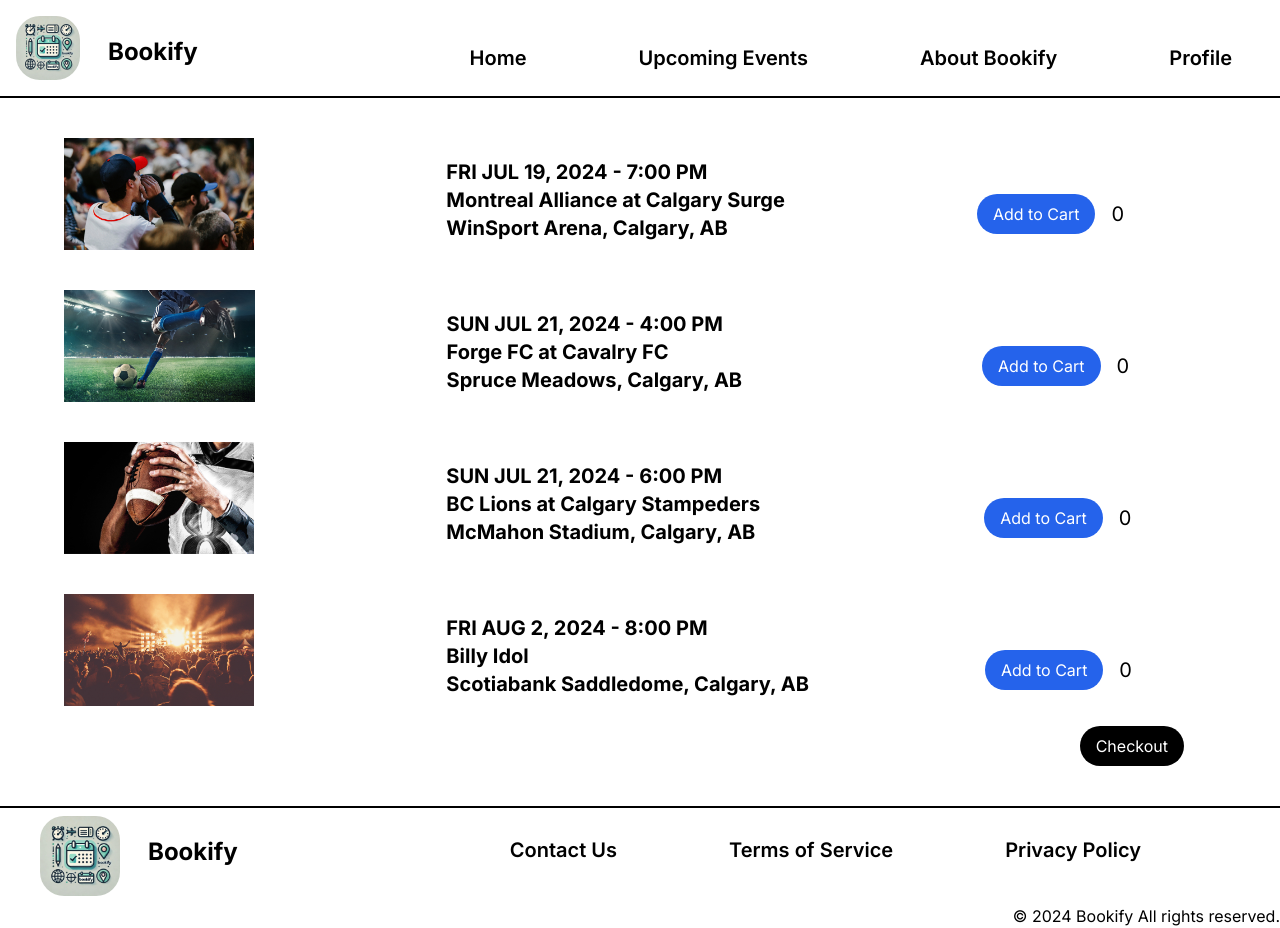
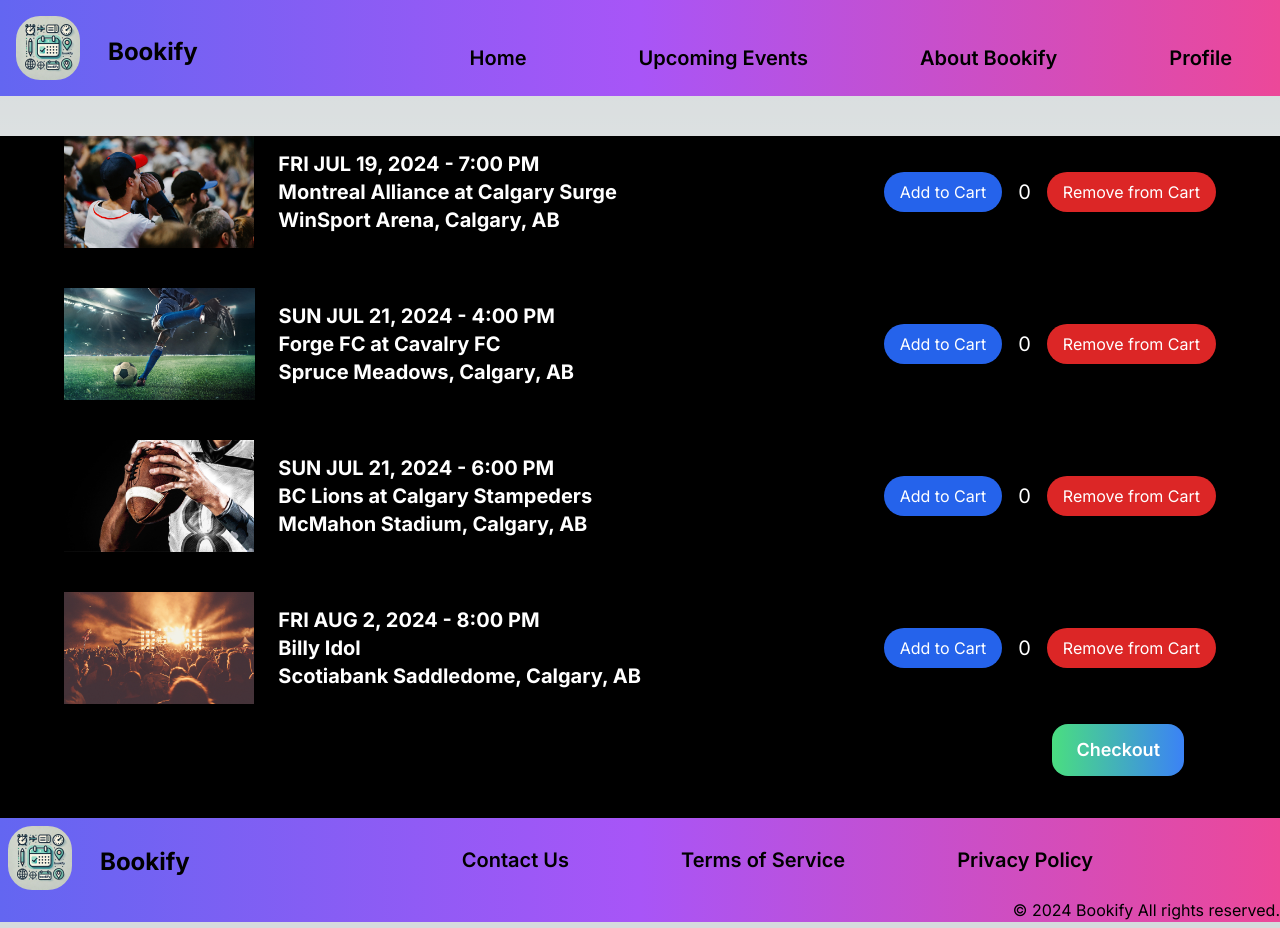
Before and after one commit to RudraYPatel/bookify, a Next.js app: page /upcoming-events in a window 1280 px wide. Built offline with nearby package versions, Linux system fonts and the light colour scheme.

Commit message:
change commit by smit

```diff
--- a/app/components/footer.js
+++ b/app/components/footer.js
@@ -4,8 +4,8 @@
 export default function Footer() {
   return (
     <main>
-    <div className="flex footer-content ">
-    <img src="/logo.jpg" alt="Logo" className="h-20 w-20 m-2 ml-10 rounded-3xl"/>
+    <div className="flex bg-gradient-to-r from-indigo-500 via-purple-500 to-pink-500 footer-content ">
+    <img src="/logo.jpg" alt="Logo" className="h-16 w-16 m-2 rounded-3xl"/>
     <h1 className="text-2xl mt-7 ml-5 font-bold">Bookify</h1>
       <ul className="footer-links">
       <div className="flex flex-row ml-40 mt-5">
@@ -16,7 +16,7 @@
       </ul>
       <div></div>
     </div>
-    <div className='text-right '><p>&copy; {new Date().getFullYear()} Bookify All rights reserved.</p></div>
+    <div className='text-right bg-gradient-to-r from-indigo-500 via-purple-500 to-pink-500'><p>&copy; {new Date().getFullYear()} Bookify All rights reserved.</p></div>
     </main>
   )
 }
--- a/app/components/header.js
+++ b/app/components/header.js
@@ -3,7 +3,7 @@
 
 export default function Header() {
   return (
-    <div className="flex  p-2">
+    <div className="flex bg-gradient-to-r from-indigo-500 via-purple-500 to-pink-500 p-2">
         <img src="/logo.jpg" alt="Logo" className="h-16 w-16 m-2 rounded-3xl"/>
         <h1 className="text-2xl mt-7 ml-5 font-bold">Bookify</h1>
         <div className="flex flex-row ml-auto">
--- a/app/page.js
+++ b/app/page.js
@@ -4,13 +4,13 @@
 
 export default function Home() {
   return (
-    <main className="bg-white text-black min-h-screen">
+    <main className="bg-black text-white min-h-screen">
       <Header/>
-      <div className="border-t-2 border-black"></div>
       <div className="text-center text-4xl mt-5 font-semibold">
         <p>Welcome to Bookify</p>
         <p>The Premier Portal to exclusive Events, Concerts, and Conferences.</p>
       </div>
+      <div className="border-t-2 border-gray-500 m-12"></div>
       <div className="bg-black text-white p-10 mt-5 ml-20 mr-20 rounded-3xl" >
         <div className="flex justify-center rounded-3xl">
           <div className="relative h-80 ml-24 mb-5 mr-16 mt-10 rounded-3xl overflow-hidden">
@@ -80,7 +80,7 @@
       </div>
       </div>
 
-      <div className="border-t-2 border-black mt-10"></div>
+
       <Footer />
 
     </main>
--- a/app/upcoming-events/page.js
+++ b/app/upcoming-events/page.js
@@ -4,10 +4,8 @@
 import Footer from '../components/footer';
 
 export default function Page() {
-  // Create state for counters for each event
   const [counters, setCounters] = useState([0, 0, 0, 0]);
 
-  // Function to handle increment
   const handleIncrement = (index) => {
     setCounters((prevCounters) => {
       const newCounters = [...prevCounters];
@@ -16,103 +14,91 @@
     });
   };
 
+  const handleDecrement = (index) => {
+    setCounters((prevCounters) => {
+      const newCounters = [...prevCounters];
+      if (newCounters[index] > 0) {
+        newCounters[index] -= 1;
+      }
+      return newCounters;
+    });
+  };
+
   return (
-    <main className="bg-white text-black min-h-screen">
-      <Header />
-      <div className="border-t-2 border-black"></div>
-
-      <div className="flex flex-row relative h-28 ml-16 mt-10 rounded-3xl">
-        <img src="/event1.jpg" alt="Event" className="object-left" />
-        <div className="absolute inset-0"></div>
-        <div className="flex flex-row">
-          <p className="text-xl font-bold ml-48 mt-5">
-            FRI JUL 19, 2024 - 7:00 PM
-            <h1>Montreal Alliance at Calgary Surge</h1>
-            WinSport Arena, Calgary, AB
+    <main className=" text-black">
+        <Header/>
+    <div className="bg-black text-white">
+        {[
+          {
+            imgSrc: "/event1.jpg",
+            date: "FRI JUL 19, 2024 - 7:00 PM",
+            title: "Montreal Alliance at Calgary Surge",
+            location: "WinSport Arena, Calgary, AB",
+            counterIndex: 0,
+          },
+          {
+            imgSrc: "/event2.jpg",
+            date: "SUN JUL 21, 2024 - 4:00 PM",
+            title: "Forge FC at Cavalry FC",
+            location: "Spruce Meadows, Calgary, AB",
+            counterIndex: 1,
+          },
+          {
+            imgSrc: "/event3.jpg",
+            date: "SUN JUL 21, 2024 - 6:00 PM",
+            title: "BC Lions at Calgary Stampeders",
+            location: "McMahon Stadium, Calgary, AB",
+            counterIndex: 2,
+          },
+          {
+            imgSrc: "/event4.jpg",
+            date: "FRI AUG 2, 2024 - 8:00 PM",
+            title: "Billy Idol",
+            location: "Scotiabank Saddledome, Calgary, AB",
+            counterIndex: 3,
+          },
+        ].map((event, index) => (
+          <div key={index} className="flex flex-row items-center h-28 ml-16 mt-10 rounded-3xl">
+            <img src={event.imgSrc} alt="Event" className="h-full" />
+            <div className="flex flex-row justify-between w-full">
+              <div className="ml-6">
+                <p className="text-xl font-bold">
+                  {event.date}
+                  <h1>{event.title}</h1>
+                  {event.location}
                 </p>
               </div>
-        <div className="flex flex-row items-center ml-48 mt-10">
+              <div className="flex flex-row items-center mr-16">
                 <button
                   className="bg-blue-600 text-white border-none py-2 px-4 rounded-3xl hover:underline"
-            onClick={() => handleIncrement(0)}
+                  onClick={() => handleIncrement(event.counterIndex)}
                 >
                   Add to Cart
                 </button>
-          <span className="ml-4 text-xl">{counters[0]}</span>
+                <span className="ml-4 text-xl">{counters[event.counterIndex]}</span>
+                <button
+                  className="bg-red-600 text-white border-none py-2 px-4 rounded-3xl hover:underline ml-4"
+                  onClick={() => handleDecrement(event.counterIndex)}
+                >
+                  Remove from Cart
+                </button>
               </div>
             </div>
-
-      <div className="flex flex-row relative h-28 ml-16 mt-10 rounded-3xl">
-        <img src="/event2.jpg" alt="Event" className="object-left" />
-        <div className="absolute inset-0"></div>
-        <div className="flex flex-row">
-          <p className="text-xl font-bold ml-48 mt-5">
-            SUN JUL 21, 2024 - 4:00 PM
-            <h1>Forge FC at Cavalry FC</h1>
-            Spruce Meadows, Calgary, AB
-          </p>
           </div>
-        <div className="flex flex-row items-center ml-60 mt-10">
-          <button
-            className="bg-blue-600 text-white border-none py-2 px-4 rounded-3xl cursor-pointer hover:underline"
-            onClick={() => handleIncrement(1)}
-          >
-            Add to Cart
-          </button>
-          <span className="ml-4 text-xl">{counters[1]}</span>
-        </div>
-      </div>
-
-      <div className="flex flex-row relative h-28 ml-16 mt-10 rounded-3xl">
-        <img src="/event3.jpg" alt="Event" className="object-left" />
-        <div className="absolute inset-0"></div>
-        <div className="flex flex-row">
-          <p className="text-xl font-bold ml-48 mt-5">
-            SUN JUL 21, 2024 - 6:00 PM
-            <h1>BC Lions at Calgary Stampeders</h1>
-            McMahon Stadium, Calgary, AB
-          </p>
-        </div>
-        <div className="flex flex-row items-center ml-56 mt-10">
-          <button
-            className="bg-blue-600 text-white border-none py-2 px-4 rounded-3xl cursor-pointer hover:underline"
-            onClick={() => handleIncrement(2)}
-          >
-            Add to Cart
-          </button>
-          <span className="ml-4 text-xl">{counters[2]}</span>
-        </div>
-      </div>
-
-      <div className="flex flex-row relative h-28 ml-16 mt-10 rounded-3xl">
-        <img src="/event4.jpg" alt="Event" className="object-left" />
-        <div className="absolute inset-0"></div>
-        <div className="flex flex-row">
-          <p className="text-xl font-bold ml-48 mt-5">
-            FRI AUG 2, 2024 - 8:00 PM
-            <h1>Billy Idol</h1>
-            Scotiabank Saddledome, Calgary, AB
-          </p>
-        </div>
-        <div className="flex flex-row items-center ml-44 mt-10">
-          <button
-            className="bg-blue-600 text-white border-none py-2 px-4 rounded-3xl hover:underline"
-            onClick={() => handleIncrement(3)}
-          >
-            Add to Cart
-          </button>
-          <span className="ml-4 text-xl">{counters[3]}</span>
-        </div>
-      </div>
+        ))}
 
         <div className="flex flex-row-reverse mr-24 mt-5">
-        <button className="bg-black text-white border-none py-2 px-4 rounded-3xl hover:underline">Checkout</button>
+          <button className="bg-gradient-to-r from-green-400 to-blue-500 text-white py-3 px-6 rounded-2xl shadow-lg text-lg font-semibold hover:from-green-500 hover:to-blue-600 hover:shadow-xl transition duration-300 ease-in-out">
+            Checkout
+          </button>
         </div>
         <div className="border-t-2 mt-10 border-black"></div>
+        </div>
       <Footer />
     </main>
   );
 }
+
 
 
 // import React, { useState } from 'react';
```
Also changed, not shown: app/about-bookify/page.js (+36 -27 lines), public/ticket.jpg (added). Lines whose indentation alone changed are shown as unchanged.
